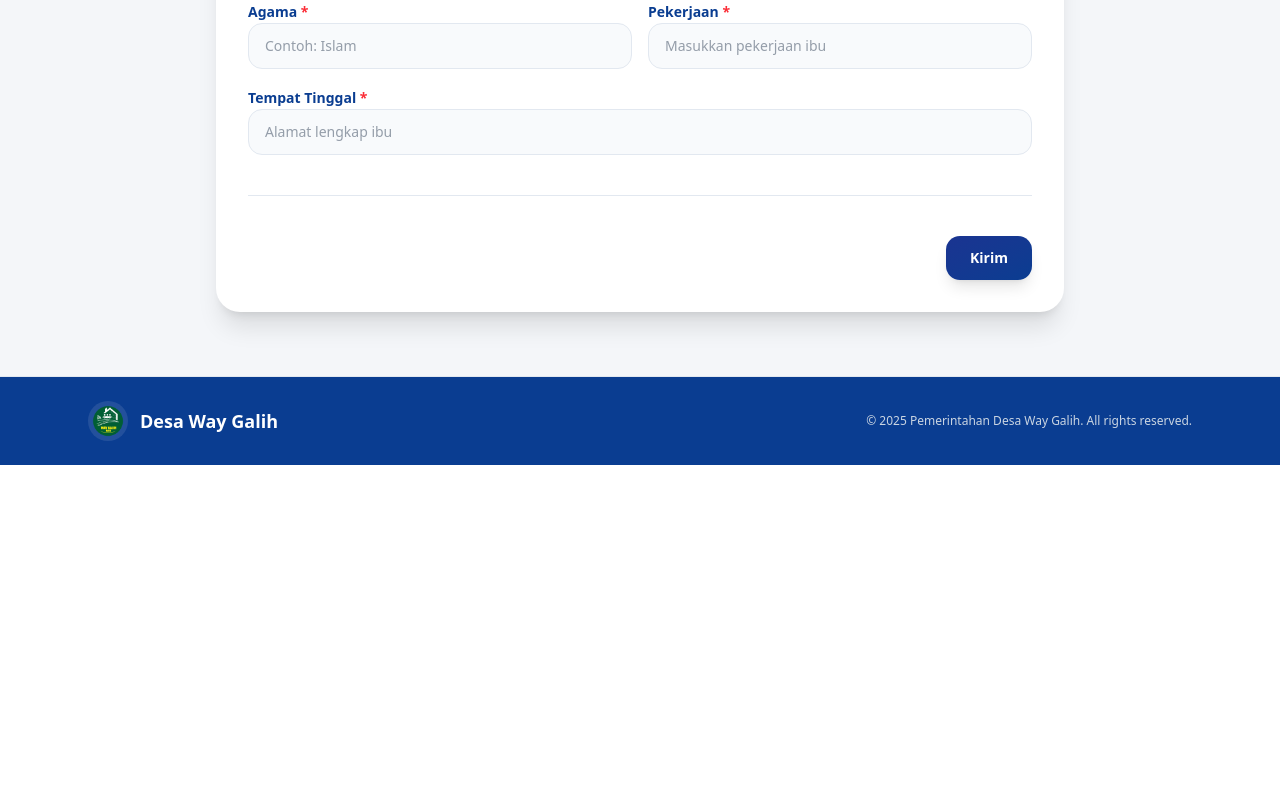
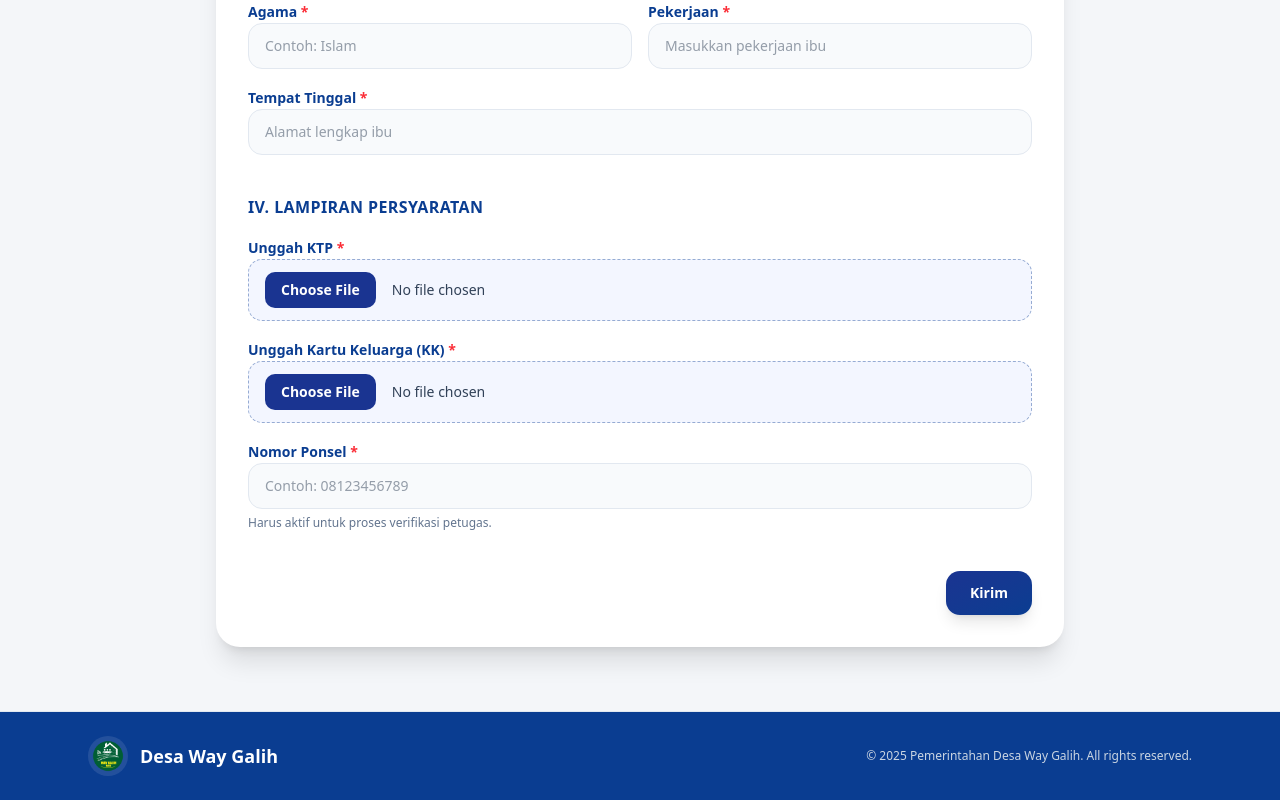
Before and after one commit to nadshafy/SO-WayGalih, a Next.js app: page /asal-usul in a window 1280 px wide. Shown: the part 1747-2547 px from the top of the page. Before the commit the page ends 2212 px from the top, so only its background shows below. Built offline with nearby package versions, Linux system fonts and the light colour scheme; no server answers; sample sign-in values are in the browser's storage.

Commit message:
revisi desa

```diff
--- a/src/components/asal-usul/page-content.tsx
+++ b/src/components/asal-usul/page-content.tsx
@@ -7,6 +7,9 @@ import Image from "next/image";
 const inputBase =
   "w-full rounded-xl border border-slate-200 bg-slate-50 px-4 py-3 text-sm text-slate-700 transition focus:border-[#0a3d91] focus:outline-none focus:ring-2 focus:ring-[#0a3d91]/40";
 const inputClasses = inputBase;
+const fileInputClasses =
+  "w-full cursor-pointer rounded-xl border border-dashed border-[#0a3d91]/40 bg-[#e2e9ff]/40 px-4 py-3 text-sm text-slate-700 file:mr-4 file:rounded-lg file:border-0 file:bg-[#1a3491] file:px-4 file:py-2 file:text-sm file:font-semibold file:text-white hover:border-[#0a3d91]";
+
 
 type AsalUsulPageContentProps = {
   onSubmit: (event: FormEvent<HTMLFormElement>) => void;
@@ -469,7 +472,60 @@ const AsalUsulPageContent = ({ onSubmit }: AsalUsulPageContentProps) => {
                 </div>
               </section>
 
-              <hr className="border-slate-200" />
+              <section>
+                <h2 className="mb-4 text-base font-semibold uppercase tracking-wide text-[#0a3d91]">
+                  IV. Lampiran Persyaratan
+                </h2>
+                  <div className="space-y-4">
+                    <div className="space-y-1.5">
+                      <label className="text-sm font-semibold text-[#0a3d91]" htmlFor="ktp">
+                        Unggah KTP <span className="text-red-500">*</span>
+                      </label>
+                      <input
+                        type="file"
+                        id="ktp"
+                        name="ktp"
+                        accept=".jpg,.jpeg,.png,.pdf"
+                        required
+                        className={fileInputClasses}
+                      />
+                    </div>
+
+                    <div className="space-y-1.5">
+                      <label className="text-sm font-semibold text-[#0a3d91]" htmlFor="kk">
+                        Unggah Kartu Keluarga (KK) <span className="text-red-500">*</span>
+                      </label>
+                      <input
+                        type="file"
+                        id="kk"
+                        name="kk"
+                        accept=".jpg,.jpeg,.png,.pdf"
+                        required
+                        className={fileInputClasses}
+                      />
+                    </div>
+                    <div className="space-y-1.5">
+                          <label className="text-sm font-semibold text-[#0a3d91]" htmlFor="ponsel">
+                            Nomor Ponsel <span className="text-red-500">*</span>
+                          </label>
+                          <input
+                            type="tel"
+                            id="ponsel"
+                            name="ponsel"
+                            placeholder="Contoh: 08123456789"
+                            inputMode="numeric"
+                            autoComplete="tel"
+                            required
+                            pattern="08[0-9]{9,11}"
+                            title="Nomor ponsel harus diawali 08 dan terdiri dari 11-13 angka"
+                            className={inputClasses}
+                          />
+                          <p className="text-xs text-slate-500">
+                            Harus aktif untuk proses verifikasi petugas.
+                          </p>
+                        </div>
+                      </div>
+                  </section>
 
               {/* ACTIONS */}
               <div className="mt-2 flex flex-col-reverse gap-4 sm:flex-row sm:justify-end">
--- a/src/components/perusahaan/page-content.tsx
+++ b/src/components/perusahaan/page-content.tsx
@@ -294,7 +294,7 @@ const PerusahaanPageContent = ({ onSubmit }: PerusahaanPageContentProps) => {
 
                   <div className="space-y-1.5">
                     <label className="text-sm font-semibold text-[#0a3d91]" htmlFor="akta_lembaga">
-                      Unggah Akta / Surat Pendirian <span className="text-red-500">*</span>
+                      Unggah Akta / Surat Pendirian <span className="text-red-500"></span>
                     </label>
                     <input
                       type="file"
--- a/src/components/sktms/page-content.tsx
+++ b/src/components/sktms/page-content.tsx
@@ -390,7 +390,7 @@ const SKTMSPageContent = ({ onSubmit }: SKTMSPageContentProps) => {
                   <div className="space-y-1.5">
                     <label className="text-sm font-semibold text-[#0a3d91]" htmlFor="file_gaji">
                       Unggah Surat Keterangan Belum Bekerja / Penghasilan{" "}
-                      <span className="text-red-500">*</span>
+                      <span className="text-red-500"></span>
                     </label>
                     <input
                       type="file"
```
